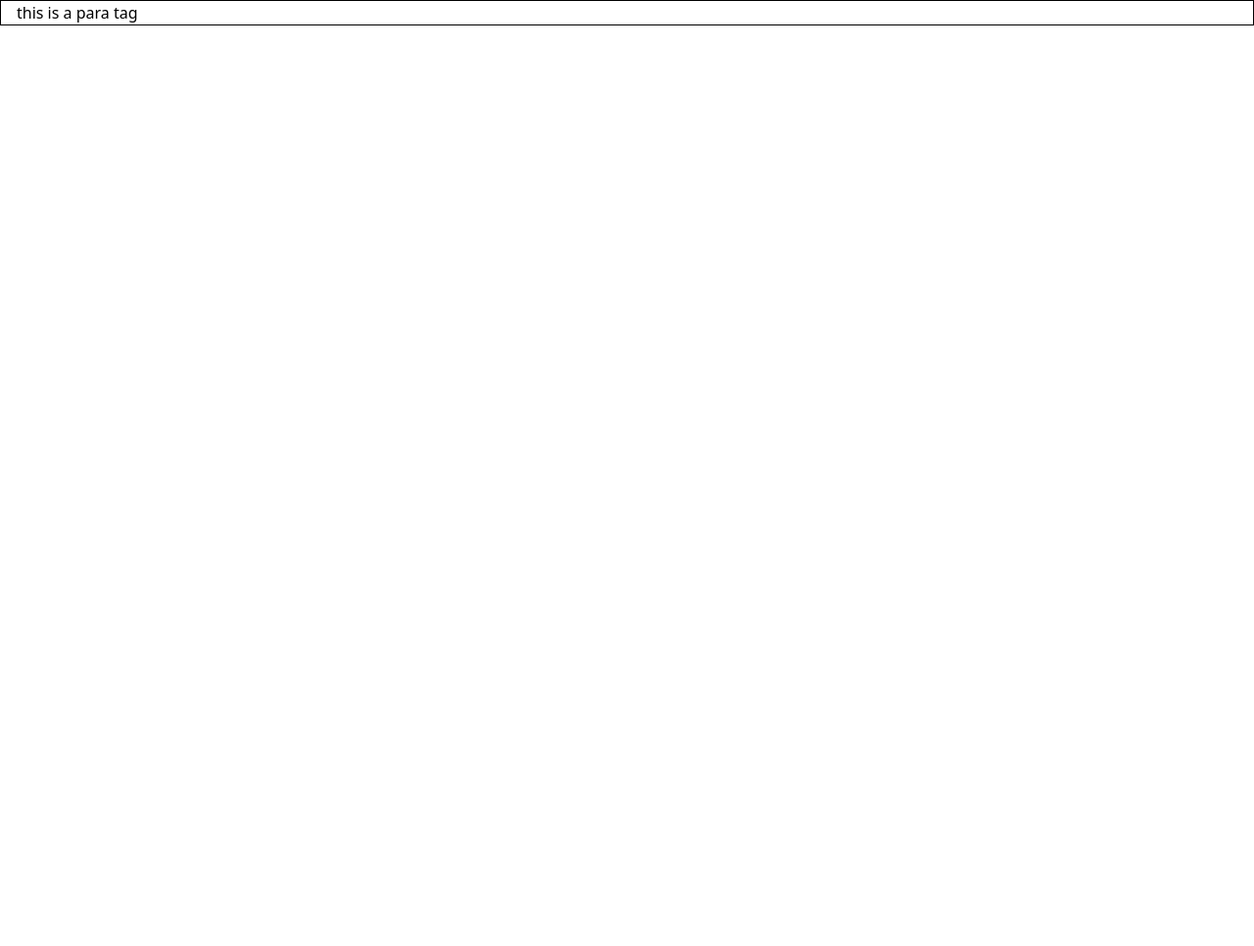
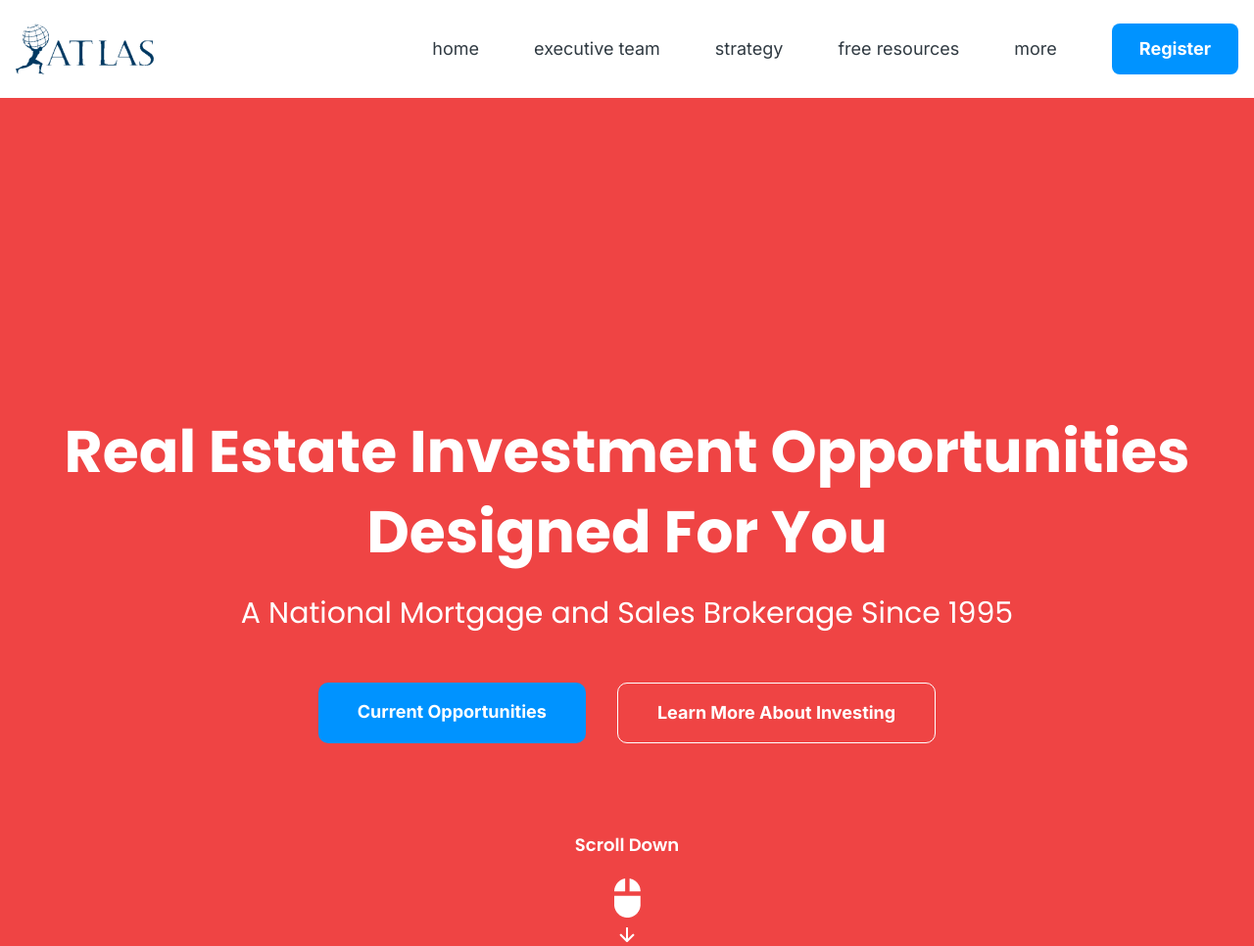
Before and after one commit to Kenil-1057/real_estate, a website built with Vite: page index.html in a window 1280 px wide. Shown: the top 966 px of the page at 98% size. Before the commit the page ends 800 px from the top, so only its background shows below. Built offline with nearby package versions, Linux system fonts and the light colour scheme.

Commit message:
second commit

```diff
--- a/index.html
+++ b/index.html
@@ -13,13 +13,83 @@
 </head>
 <body>
 
-    <div>
-        <div class="container border-[black] border-[1px]">
-            this is a para tag
+    <!-- header section -->
+
+    <div class="py-5">
+        <div class="container">
+            <div class="flex items-center justify-between">
+                <div>
+                    <img src="assets/cvbcv 1 (1).png" alt="logo_img">
+                </div>
+                <div class="lg:block hidden">
+                    <ul class="flex items-center gap-x-14">
+                        <li><a href="#" class="font-inter font-normal text-lg leading-5 text-secondary hover:text-primary">home</a></li>
+                        <li><a href="#" class="font-inter font-normal text-lg leading-5 text-secondary hover:text-primary">executive team</a></li>
+                        <li><a href="#" class="font-inter font-normal text-lg leading-5 text-secondary hover:text-primary">strategy</a></li>
+                        <li><a href="#" class="font-inter font-normal text-lg leading-5 text-secondary hover:text-primary">free resources</a></li>
+                        <li><a href="#" class="font-inter font-normal text-lg leading-5 text-secondary hover:text-primary">more</a></li>
+                        <a href="" class="py-4 px-7 bg-primary text-white rounded-lg font-inter font-bold text-lg leading-5">Register</a>
+                    </ul>
+                </div>
+                <div class="lg:hidden block">
+                    <i class="fa-solid fa-bars"></i>
+                </div>
+            </div>
+        </div>
+    </div>
+
+    <!-- hero section -->
+    <div class="pt-80 pb-24 bg-red-500">
+        <div class="container">
+            <h1 class="text-center font-poppins text-white text-6xl font-bold leading-82 mb-5">Real Estate Investment Opportunities Designed For You</h1>
+            <p class="text-center font-poppins text-3xl leading-45 text-white mb-12">A National Mortgage and Sales Brokerage Since 1995</p>
+            <div class="flex gap-x-8 justify-center mb-[90px]">
+                <a href="#" class="primary_btn">Current Opportunities</a>
+                <a href="#" class="secondary_btn">Learn More About Investing</a>
+            </div>
+            <p class="text-white font-poppins text-center text-lg leading-7 font-semibold mb-5">Scroll Down</p>
+            <div class="flex justify-center">
+                <img src="assets/Group 8 (1).png" alt="scorlling_img">
+            </div>
         </div>
     </div>
 
 
+    <!-- partner_ship section  -->
+    <!-- <div class="pt-28">
+        <div class="container">
+            <div class="flex justify-between">
+                <div class="border-[black] border-[1px] w-3/5">
+                    <div class="flex items-center gap-x-3">
+                        <img src="assets/Line 3.png" alt="line">
+                        <p class="font-poppins text-primary text-3xl leading-45 ">About</p>
+                    </div>
+                    <h2 class="font-poppins font-bold text-4xl leading-52 text-secondary mb-5"> Atlas Limited Partnerships</h2>
+                    <p class="font-inter text-xl leading-9 text-secondary">When you invest with Atlas, you are more than a number; you are a partner. As a partner with us, you can access
+                        opportunities usually reserved only for the largest institutional investors. You can access a team driven only by
+                        excellence and results. You can access real estate investment opportunities designed with you in mind.</p>
+                </div>
+                <div class="border-[black] border-[1px] w-2/6">
+                    <img src="assets/Rectangle 8 (4).png" alt="partner_ship_img" class="w-full">
+                </div>
+            </div>
+        </div>
+    </div> -->
 
+
+
+
+
+
+
+
+
+
+
+
+    <div class="h-[1000px]"></div>
+
+
+    <script src="https://kit.fontawesome.com/6d4bad98d6.js" crossorigin="anonymous"></script>
 </body>
 </html>
--- a/input.css
+++ b/input.css
@@ -2,3 +2,44 @@
 @tailwind base;
 @tailwind components;
 @tailwind utilities;
+
+html, body {
+    height: 100%;  /* Ensure both html and body take the full viewport height */
+    margin: 0;    /* Remove default margin */
+}
+
+.hero-img{
+    border: 5px solid black;
+    background-image: url('assets\Group 1.svg');
+    background-repeat: no-repeat;
+    background-size: cover;
+    background-position: center;
+    height: 100vh;
+}
+
+.primary_btn{
+    background-color: #0093FF;
+    padding: 19px 40px;
+    border-radius: 10px;
+    color: white;
+    font-family:'inter', Times, serif;
+    font-weight: 700;
+    font-size: 18px;
+    line-height: 22px;
+}
+
+.secondary_btn{
+    padding: 19px 40px;
+    color: white;
+    border-radius: 10px;
+    border: 1px solid #FFFFFF;
+    font-family:'inter', Times, serif;
+    font-weight: 700;
+    font-size: 18px;
+    line-height: 22px;
+}
+
+img{
+    display: block;
+    max-width: 100%;
+}
--- a/tailwind.config.js
+++ b/tailwind.config.js
@@ -27,6 +27,16 @@ module.exports = {
         inter: ["Inter", "sans-serif"],
         poppins: ["Poppins", "sans-serif"],
       },
+      colors: {
+        'primary':'#0093FF',
+        'secondary':'#303A42',
+        'tersery':'#0093FF',
+      },
+      lineHeight: {
+        '82': '82px',
+        '45': '45px',
+        '52':'52px',
+      },
     },
   },
   plugins: [],
```
Also changed, not shown: assets/Group 8 (1).png (added), assets/Line 3.png (added), assets/Rectangle 8 (4).png (added).
